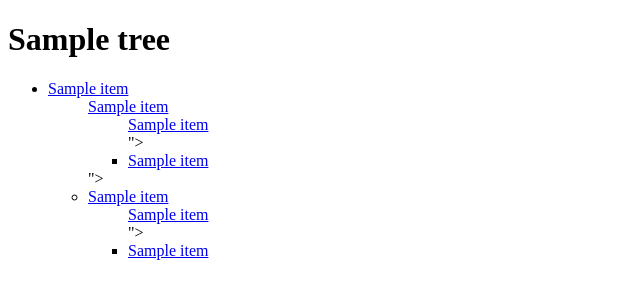
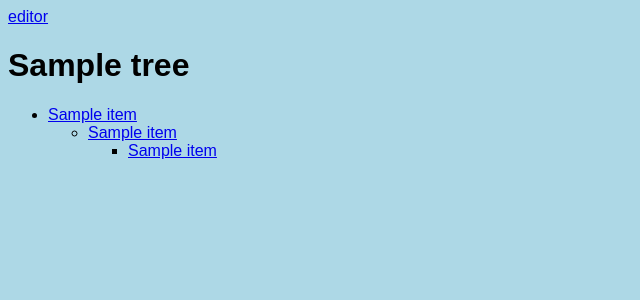
Before and after one commit to pangan/configtool, a Flask app: template app/templates/listfiles.html in a window 1280 px wide. Shown: the top 300 px of the page, without its empty margins (0-640 px from the left). Run offline with Flask 2, Linux system fonts and the light colour scheme; the template is opened without the code that fills it: most values are stand-ins (such as "Sample title", 1, 10 or a date in 2020).

Commit message:
show files

```diff
--- a/app/dynamic/editor.py
+++ b/app/dynamic/editor.py
@@ -55,6 +55,7 @@ class Editor():
 					<link rel="stylesheet" type="text/css" href="/static/style.css">
 				</head>
 				<body>
+
 					<a href="/upload">Upload a file</a><br>
 					<form method=POST action="savefile">
 					%s
--- /dev/null
+++ b/app/templates/header.html
@@ -0,0 +1 @@
+<a href="editor">editor</a>
--- a/app/templates/listfiles.html
+++ b/app/templates/listfiles.html
@@ -1,11 +1,18 @@
-<!doctype html>
+<html>
+<head>
+<link rel="stylesheet" type="text/css" href="/static/style.css">
 <title>Path: {{ tree.name }}</title>
+</head>
+<body>
+{% include 'header.html'%}
 <h1>{{ tree.name }}</h1>
 <ul>
 {%- for item in tree.children recursive %}
-    <li><a href="{{ item.name }}">{{ item.name }}</a>
+    <li><a href="{{url_for('static',filename='builds/%s'%item.name)}}">{{ item.name }}</a>
     {%- if item.children -%}
-	<ul><a href="/static/{{ loop(item.children) }}">{{ loop(item.children) }}</a></ul>
-{%- endif %}</li>
+        <ul><a href="">{{ loop(item.children) }}</a></ul>
+    {%- endif %}</li>
 {%- endfor %}
 </ul>
+</body>
+</html>
```
Also changed, not shown: 1 other file.
